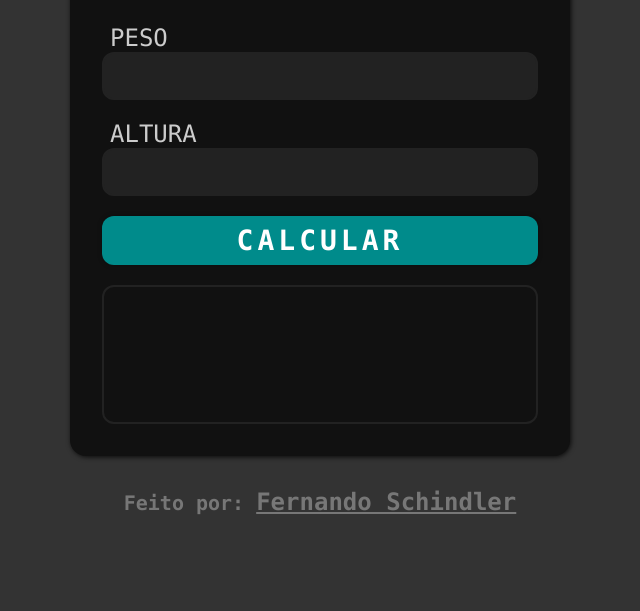
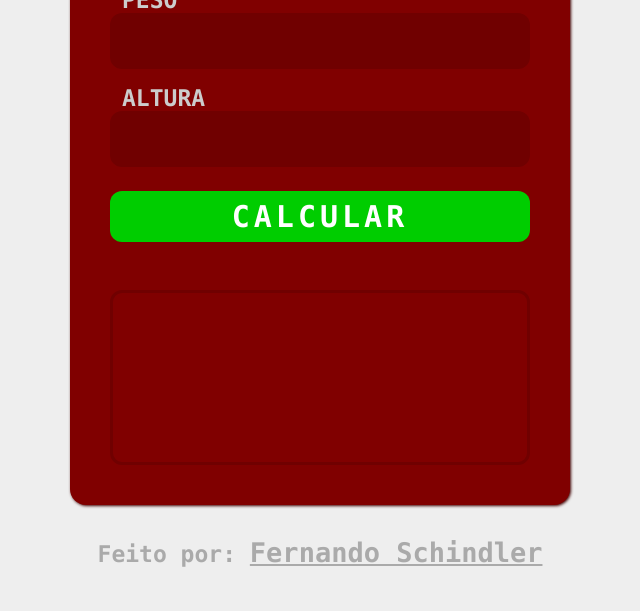
Before and after one commit to fernando-schindler-dev/Calculadora-de-IMC, a website: page index.html in a window 1280 px wide. Shown: the part 189-800 px from the top of the page, without its empty margins (320-960 px from the left). Drawn offline with Linux system fonts and the light colour scheme.

Commit message:
Adicionado algumas melhorias no estilo

```diff
--- a/index.html
+++ b/index.html
@@ -1,15 +1,17 @@
 <!DOCTYPE html>
 <html lang="pt-br">
+
 <head>
   <meta charset="UTF-8" />
   <meta name="viewport" content="width=device-width, initial-scale=1.0" />
   <title>Calculadora de IMC</title>
   <link rel="stylesheet" href="./style.css" />
 </head>
+
 <body>
   <section class="container">
-      <h1>Calculadora de IMC</h1>
-      <form class="formulario">
+    <h1>Calcule o seu IMC:</h1>
+    <form class="formulario" autocomplete="off">
       <label for="peso">PESO</label>
       <input type="number" name="peso" class="peso" required />
       <label for="altura">ALTURA</label>
@@ -25,4 +27,5 @@
 
   <script src="./script.js"></script>
 </body>
+
 </html>
--- a/style.css
+++ b/style.css
@@ -4,8 +4,8 @@
   box-sizing: border-box;
   margin: 0;
   padding: 0;
-  font-family: "Consolas", "Courier New", Courier, monospace;
-  color: #ccc;
+  font-family: 'Consolas', 'Courier New', Courier, monospace;
+  font-weight: bold;
 }
 html {
   font-size: 16px;
@@ -16,92 +16,99 @@ body {
   align-items: center;
   justify-content: center;
   height: 100vh;
-  background: #333;
-}
-input,
-label {
-  font-size: 1.25rem;
+  background: #eee;
 }
 .container {
   display: flex;
   flex-direction: column;
   justify-content: space-between;
   width: 31.25rem;
-  height: 34.375rem;
-  padding: 2rem;
-  background: #111;
+  padding: 2.5rem;
   border-radius: 1rem;
-  box-shadow: 1px 1px 5px rgba(0, 0, 0, 0.8);
+  background: #800000;
+  box-shadow: 1px 1px 3px #400000;
 }
 .container > h1 {
-  margin-bottom: 2.5rem;
+  margin-bottom: 3rem;
+  font-size: 2.375rem;
   text-align: center;
-  font-size: 2.5rem;
+  color: #fff;
 }
 .formulario {
   display: flex;
   flex-direction: column;
 }
 .formulario label {
-  margin-left: 0.5rem;
-  font-size: 1.5rem;
+  margin-left: 0.75rem;
+  font-size: 1.4375rem;
+  color: #ccc;
 }
 .formulario input {
-  margin-bottom: 1.25rem;
+  margin-bottom: 1rem;
 }
-.formulario input:not([type="button"]) {
-  padding: 0.5rem 0.75rem;
-  background: #222;
-  font-size: 1.5rem;
-  border: 0.125rem solid #222;
-  border-radius: 0.75rem;
-}
-.formulario input[type="button"] {
-  cursor: pointer;
-  padding: 0.5rem;
-  background: darkcyan;
-  color: #fff;
+.formulario input:not([type='button']) {
+  padding: 0.5625rem 1rem;
   border: none;
   border-radius: 0.75rem;
-  font-size: 1.75rem;
+  font-size: 2rem;
+  font-weight: bold;
+  background: #700000;
+  color: #fff;
+}
+.formulario input:not([type='button']):focus {
+  outline: none;
+}
+.formulario input[type='button'] {
+  cursor: pointer;
+  margin-top: 0.5rem;
+  padding: 0.5rem;
+  border: none;
+  border-radius: 0.75rem;
+  outline: none;
+  font-size: 1.875rem;
   font-weight: bold;
   letter-spacing: 0.25rem;
-  box-shadow: 0 0 5px rgba(0, 0, 0, 0.3);
+  background: #00cd00;
+  color: #fff;
 }
-.formulario input[type="button"]:hover {
-  filter: brightness(120%);
+.formulario input[type='button']:hover {
+  filter: brightness(90%);
 }
 .resultado {
   display: flex;
   align-items: center;
   justify-content: center;
-  height: 9.375rem;
+  height: 10.9375rem;
+  margin-top: 2rem;
   padding: 0.75rem;
-  font-size: 1.5rem;
-  border: 0.125rem solid #222;
+  border: 0.1875rem solid #700000;
   border-radius: 0.75rem;
+  font-size: 1.75rem;
+  letter-spacing: 0.1rem;
 }
 .resultado span {
   font-weight: bold;
 }
 .resultado span.red {
-  color: red;
-  filter: brightness(70%);
+  color: orange;
 }
 .resultado span.green {
-  color: lime;
-  filter: brightness(50%);
+  color: limegreen;
+}
+.resultado span.erro {
+  letter-spacing: -0.15rem;
+  color: #fff;
 }
 .autor {
   margin-top: 2rem;
   font-weight: bold;
 }
 .autor p {
-  font-size: 1.25rem;
-  color: #777;
+  font-size: 1.4375rem;
+  color: #aaa;
 }
 .autor p span {
-  font-size: 1.5rem;
+  font-size: 1.6875rem;
   text-decoration: underline;
-  color: #777;
+  color: #aaa;
 }
```
Lines whose indentation alone changed are shown as unchanged.
